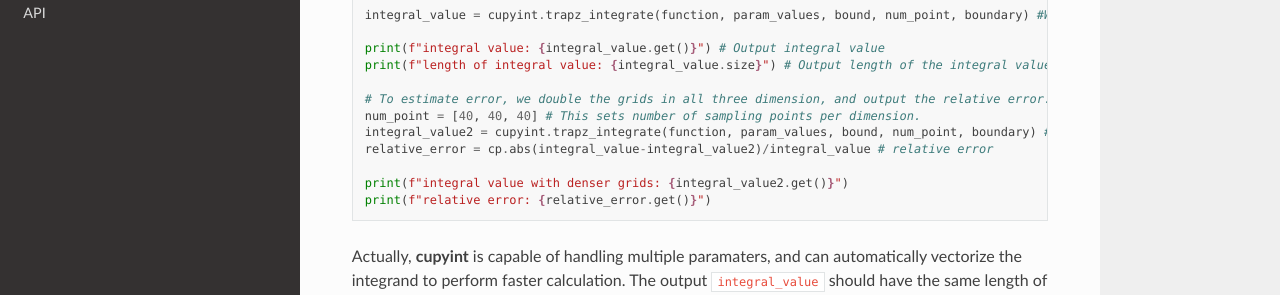
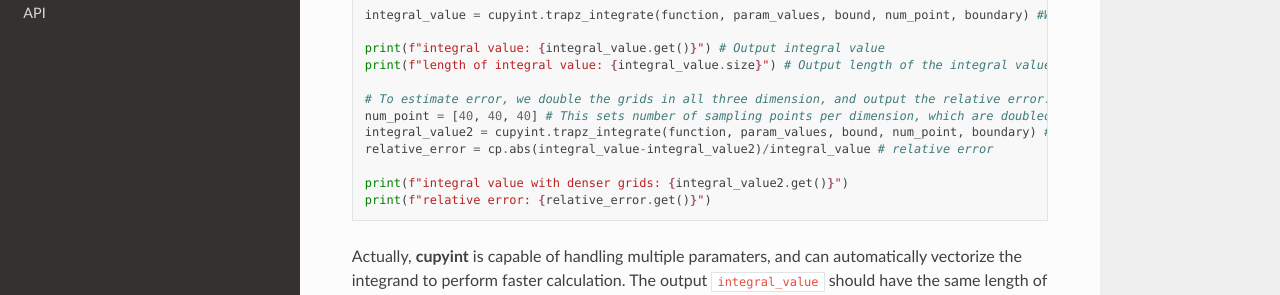
Before and after one commit to ze-ouyang/cupyint_doc, a Sphinx documentation site: the page built from docs/source/tutorial.rst, in a window 1280 px wide and 900 px high, scrolled down 2573 px. Shown: the part 227-522 px from the top of the window. Built offline with Sphinx 7.4.7 and the Read the Docs theme 3.1.0, drawn with Linux system fonts in a browser that asks for light colours.

Commit message:
Update tutorial.rst

```diff
--- a/docs/source/tutorial.rst
+++ b/docs/source/tutorial.rst
@@ -115,7 +115,7 @@ Our second example is a more complicated one, as we will try to integrate :math:
   print(f"length of integral value: {integral_value.size}") # Output length of the integral value
 
   # To estimate error, we double the grids in all three dimension, and output the relative error.
-  num_point = [40, 40, 40] # This sets number of sampling points per dimension.
+  num_point = [40, 40, 40] # This sets number of sampling points per dimension, which are doubled
   integral_value2 = cupyint.trapz_integrate(function, param_values, bound, num_point, boundary) #We use trapz_integrate function
   relative_error = cp.abs(integral_value-integral_value2)/integral_value # relative error
 
```
